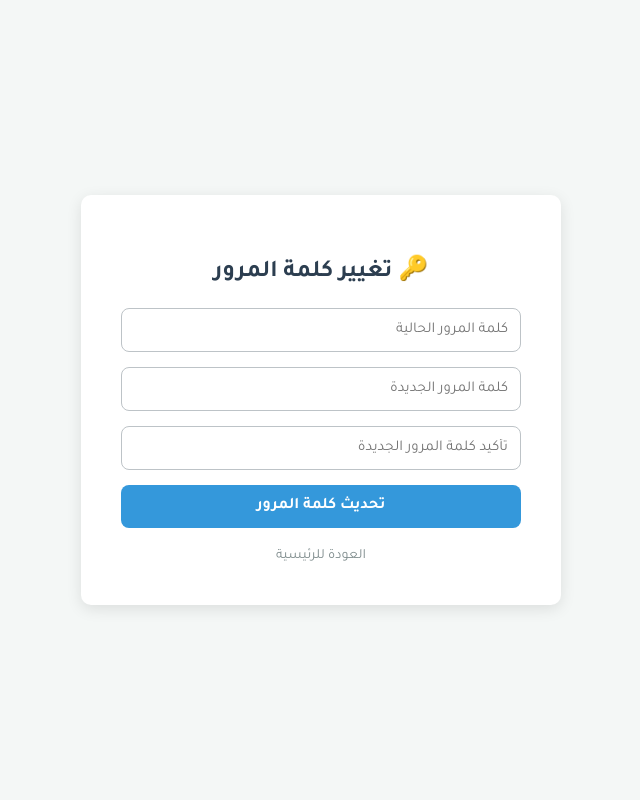
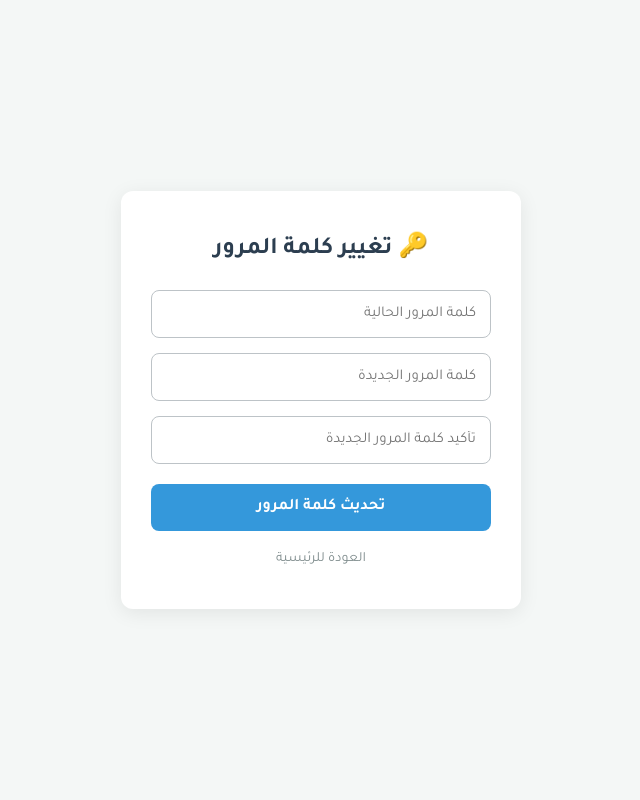
Before and after one commit to waseemshamma-sudo/family-tree, a Flask app: page /change_password in a window 1280 px wide. Shown: the whole page, without its empty margins (319-959 px from the left). Run offline with Flask 3, Linux system fonts and the light colour scheme; the visitor is signed in with stand-in values (Sample User, id 1); data that the repository does not hold is empty; some libraries are stand-ins or nearby versions.

Commit message:
Update change_password.html

```diff
--- a/templates/change_password.html
+++ b/templates/change_password.html
@@ -2,23 +2,90 @@
 <html lang="ar" dir="rtl">
 <head>
     <meta charset="UTF-8">
+    <!-- إضافة وسم التجاوب مع شاشات الجوال -->
+    <meta name="viewport" content="width=device-width, initial-scale=1.0">
     <title>تغيير كلمة المرور</title>
     <link href="https://fonts.googleapis.com/css2?family=Tajawal:wght@400;700&display=swap" rel="stylesheet">
     <style>
-        body { font-family: 'Tajawal', sans-serif; background: #f4f7f6; display: flex; justify-content: center; align-items: center; height: 100vh; margin: 0; }
-        .box { background: white; padding: 40px; border-radius: 10px; box-shadow: 0 4px 15px rgba(0,0,0,0.1); width: 400px; text-align: center; }
-        h2 { color: #2c3e50; margin-bottom: 20px; }
-        input { width: 100%; padding: 12px; margin-bottom: 15px; border: 1px solid #bdc3c7; border-radius: 8px; font-family: 'Tajawal'; box-sizing: border-box; font-size: 15px; }
-        input:focus { border-color: #3498db; outline: none; }
-        button { width: 100%; padding: 12px; background: #3498db; color: white; border: none; border-radius: 8px; cursor: pointer; font-family: 'Tajawal'; font-size: 16px; font-weight: bold; transition: 0.3s; }
+        * { box-sizing: border-box; }
+        body {
+            font-family: 'Tajawal', sans-serif;
+            background: #f4f7f6;
+            display: flex;
+            justify-content: center;
+            align-items: center;
+            min-height: 100vh;
+            margin: 0;
+            padding: 20px; /* لحماية المربع من الالتصاق بحواف الشاشة في الجوال */
+        }
+        .box {
+            background: white;
+            padding: 40px 30px;
+            border-radius: 12px;
+            box-shadow: 0 4px 20px rgba(0,0,0,0.08);
+            width: 100%;
+            max-width: 400px;
+            text-align: center;
+        }
+        h2 { color: #2c3e50; margin-top: 0; margin-bottom: 25px; font-size: 24px; }
+
+        input {
+            width: 100%;
+            padding: 14px;
+            margin-bottom: 15px;
+            border: 1px solid #bdc3c7;
+            border-radius: 8px;
+            font-family: 'Tajawal', sans-serif;
+            font-size: 15px;
+            outline: none;
+            transition: border-color 0.3s;
+        }
+        input:focus { border-color: #3498db; box-shadow: 0 0 5px rgba(52, 152, 219, 0.3); }
+
+        button {
+            width: 100%;
+            padding: 14px;
+            background: #3498db;
+            color: white;
+            border: none;
+            border-radius: 8px;
+            cursor: pointer;
+            font-family: 'Tajawal', sans-serif;
+            font-size: 16px;
+            font-weight: bold;
+            transition: background 0.3s;
+            margin-top: 5px;
+        }
         button:hover { background: #2980b9; }
-        .error { color: #721c24; background: #f8d7da; padding: 12px; border-radius: 8px; margin-bottom: 15px; font-size: 14px; }
-        .success { color: #155724; background: #d4edda; padding: 12px; border-radius: 8px; margin-bottom: 15px; font-size: 14px; }
-        a { display: block; margin-top: 20px; color: #7f8c8d; text-decoration: none; font-size: 14px; }
-        a:hover { color: #2c3e50; }
-@media (max-width: 768px) {
-    .login-box, .box { width: 90%; padding: 20px; }
-}
+
+        .error {
+            color: #c5221f;
+            background: #fce8e6;
+            border: 1px solid #fad2cf;
+            padding: 12px;
+            border-radius: 8px;
+            margin-bottom: 20px;
+            font-size: 14px;
+        }
+        .success {
+            color: #155724;
+            background: #d4edda;
+            border: 1px solid #c3e6cb;
+            padding: 12px;
+            border-radius: 8px;
+            margin-bottom: 20px;
+            font-size: 14px;
+        }
+
+        a {
+            display: inline-block;
+            margin-top: 20px;
+            color: #7f8c8d;
+            text-decoration: none;
+            font-size: 14px;
+            transition: color 0.3s;
+        }
+        a:hover { color: #34495e; text-decoration: underline; }
     </style>
 </head>
 <body>
@@ -30,7 +97,7 @@
         {% endif %}
 
         {% if success %}
-            <div class="success">{{ success }}</div>
+            <div class="success">✅ {{ success }}</div>
         {% endif %}
 
         <form method="POST">
```
